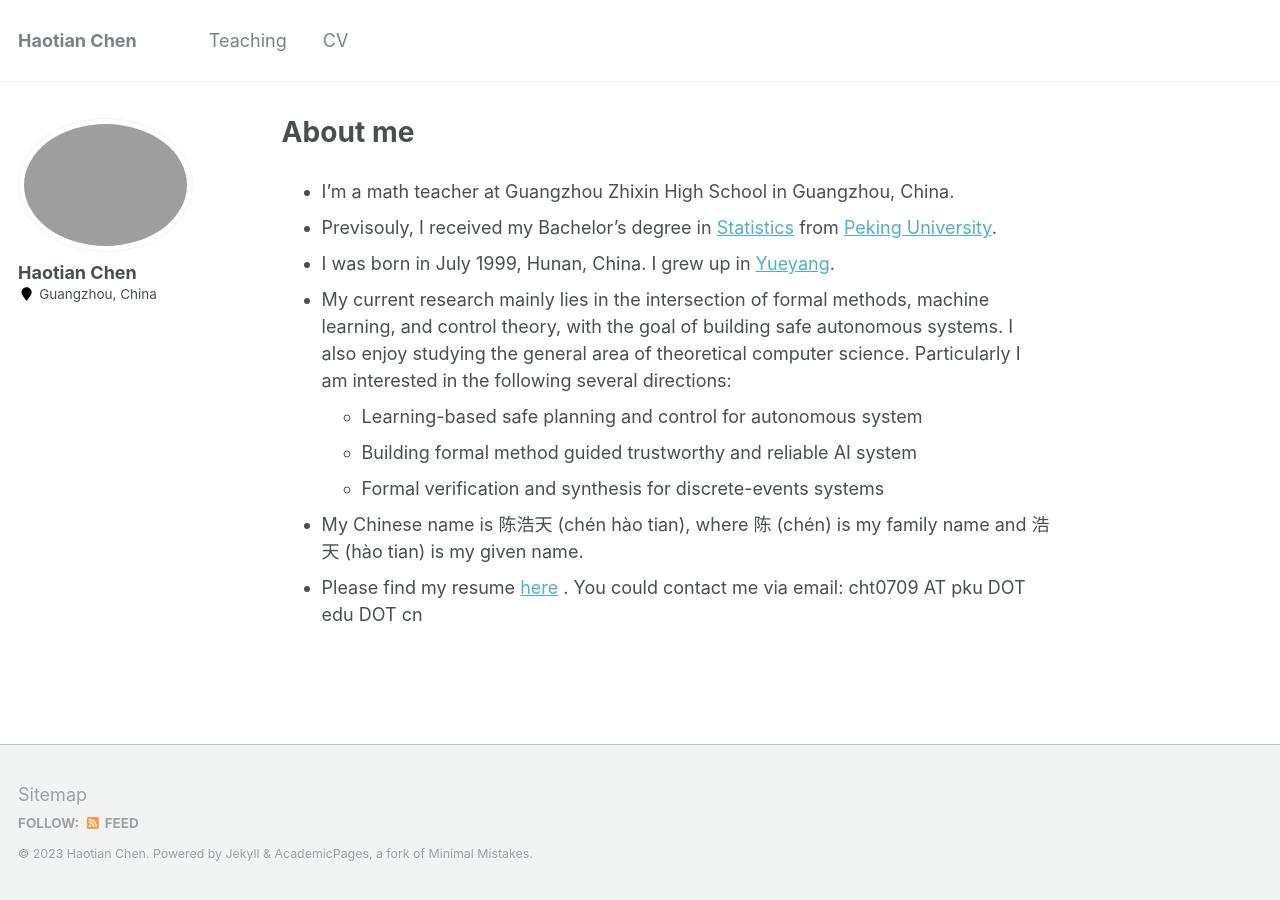
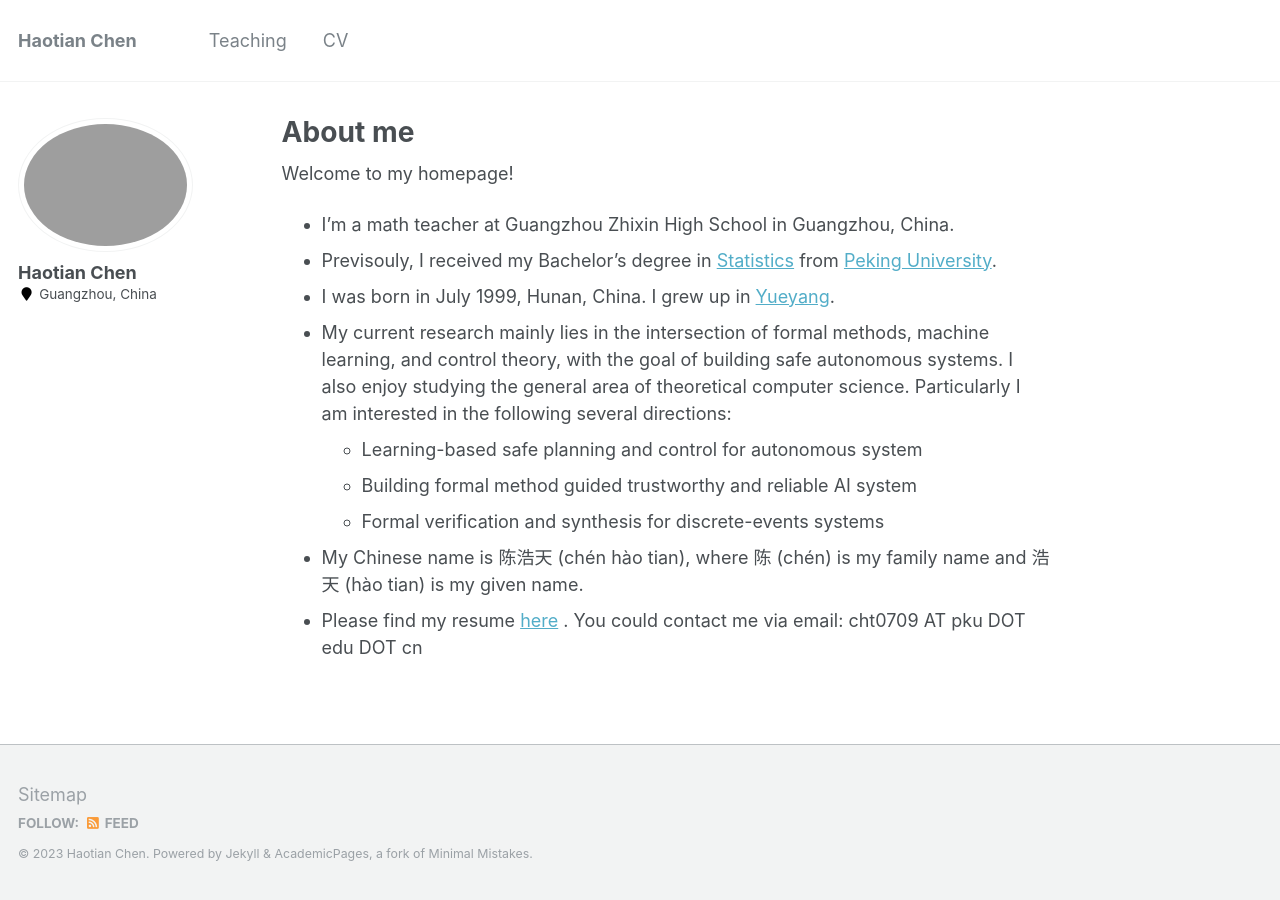
Before and after one commit to haotianchen1999/haotianchen1999.github.io, a Jekyll site: the page built from _pages/about.md, in a window 1280 px wide. Built offline with Jekyll 4.4.1, drawn with Linux system fonts in a browser that asks for light colours.

Commit message:
Update about.md

```diff
--- a/_pages/about.md
+++ b/_pages/about.md
@@ -8,6 +8,7 @@ redirect_from:
   - /about.html
 ---
 
+Welcome to my homepage!
 * I'm a math teacher at Guangzhou Zhixin High School in Guangzhou, China.
 * Previsouly, I received my Bachelor's degree in <a href="http://english.math.pku.edu.cn/">Statistics</a> from <a href="https://english.pku.edu.cn/">Peking University</a>.
 * I was born in July 1999, Hunan, China. I grew up in [Yueyang](https://en.wikipedia.org/wiki/Yueyang).
```
